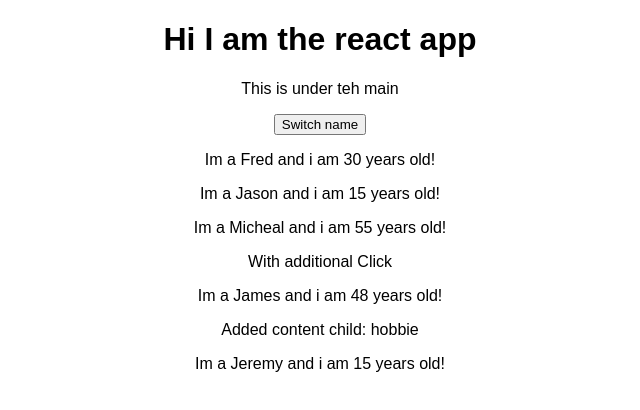
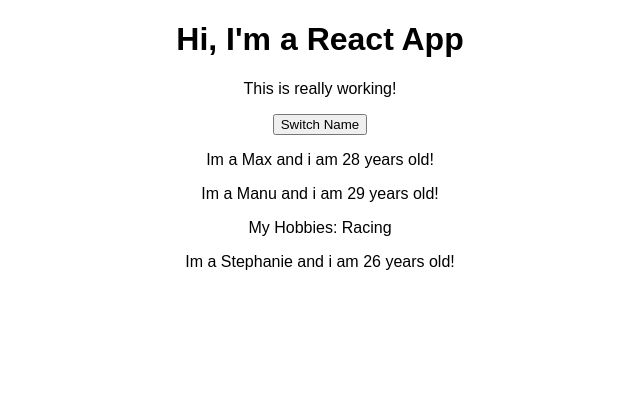
Before and after one commit to lucianboatright/React_training, a React (Create React App) app: page / in a window 1280 px wide. Shown: the top 410 px of the page, without its empty margins (320-960 px from the left). Built offline with nearby package versions, Linux system fonts and the light colour scheme.

Commit message:
added class state rarther then hooks

```diff
--- a/src/App.js
+++ b/src/App.js
@@ -1,57 +1,120 @@
-import React, { useState } from 'react';
+import React, { Component } from 'react';
 import './App.css';
 import Person from './Person/Person';
 
-const app = (props) => {
-    const [ personsState, setPersonsState ] = useState({
+class App extends Component {
+  state = {
+    persons: [
+      { name: 'Max', age: 28 },
+      { name: 'Manu', age: 29 },
+      { name: 'Stephanie', age: 26 }
+    ],
+    otherState: 'some other value'
+  }
+
+  switchNameHandler = (newName) => {
+    // console.log('Was clicked!');
+    // DON'T DO THIS: this.state.persons[0].name = 'Maximilian';
+    this.setState( {
       persons: [
-        { name: "Fred", age: 30 },
-        { name: "Jason", age: 15 },
-        { name: "Micheal", age: 55 }
-      ],
-      // otherState: "Some other state"
-    });
+        { name: newName, age: this.state.persons[0].age += 1},
+        { name: 'Manu', age: this.state.persons[0].age += 1},
+        { name: 'Stephanie', age: this.state.persons[0].age += 1 }
+      ]
+    } )
+  }
 
-    // State slicking using two arguments on const [original, newstate(not required to use)]
-    // now outside te perosnState is will carry over and not be lost onClick event
-    // Hooks are all about 'useState' functions(line 6) imported instead of component
-    const [otherState, setOtherState] = useState('NEW STATEMENT');
+  nameChangedHandler = (event) => {
+    this.setState( {
+      persons: [
+        { name: 'Max', age: this.state.persons[0].age += 1},
+        { name: event.target.value, age: this.state.persons[1].age += 1},
+        { name: 'Stephanie', age: this.state.persons[2].age += 1 }
+      ]
+    } )
+  }
 
-    console.log(personsState, otherState)
-
-    const swithNameHandeler = (newName) => {
-      // console.log('Was clicked');
-      // DONT DO THIS!! this.state.persons.age = this.state.persons.age +=1
-      setPersonsState({
-        persons: [
-          { name: newName, age: personsState.persons[0].age += 1},
-          { name: "Jason", age: personsState.persons[1].age += 1 },
-          { name: "Micheal", age: personsState.persons[2].age += 1}
-        ]
-      })
-    }
+  render () {
     return (
       <div className="App">
-        <h1>Hi I am the react app</h1>
-        <p>This is under teh main</p>
-        <button onClick={swithNameHandeler.bind(this, "Name of Button")} >Switch name</button>
+        <h1>Hi, I'm a React App</h1>
+        <p>This is really working!</p>
+        <button onClick={() => this.switchNameHandler('Maximilian!!')}>Switch Name</button>
         <Person
-          name={personsState.persons[0].name}
-          age={personsState.persons[0].age} />
+          name={this.state.persons[0].name}
+          age={this.state.persons[0].age} />
         <Person
-          name={personsState.persons[1].name}
-          age={personsState.persons[1].age} />
+          name={this.state.persons[1].name}
+          age={this.state.persons[1].age}
+          click={this.switchNameHandler.bind(this, 'Max!')}
+          changed={this.nameChangedHandler} >My Hobbies: Racing</Person>
         <Person
-          name={personsState.persons[2].name}
-          age={personsState.persons[2].age}
-          click={swithNameHandeler.bind(this, "Name of Click")}> With additional Click </Person>
-        <Person name="James" age= '48' > Added content child: hobbie </Person>
-        <Person name="Jeremy" age= '15'  />
+          name={this.state.persons[2].name}
+          age={this.state.persons[2].age} />
       </div>
     );
     // return React.createElement('div', {className: 'App'}, React.createElement('h1', null, 'Does this work now?'));
+  }
+}
+
+export default App;
 
 
-}
+// import React, { useState } from 'react';
+// import './App.css';
+// import Person from './Person/Person';
 
-export default app;
+// const app = (props) => {
+//     const [ personsState, setPersonsState ] = useState({
+//       persons: [
+//         { name: "Fred", age: 30 },
+//         { name: "Jason", age: 15 },
+//         { name: "Micheal", age: 55 }
+//       ],
+//       // otherState: "Some other state"
+//     });
+
+//     // State slicking using two arguments on const [original, newstate(not required to use)]
+//     // now outside te perosnState is will carry over and not be lost onClick event
+//     // Hooks are all about 'useState' functions(line 6) imported instead of component
+//     // const [otherState, setOtherState] = useState('NEW STATEMENT');
+
+//     // console.log(personsState, otherState)
+
+//     const swithNameHandeler = (newName) => {
+//       // console.log('Was clicked');
+//       // DONT DO THIS!! this.state.persons.age = this.state.persons.age +=1
+//       setPersonsState({
+//         persons: [
+//           { name: newName, age: personsState.persons[0].age += 1},
+//           { name: "Jason", age: personsState.persons[1].age += 1 },
+//           { name: "Micheal", age: personsState.persons[2].age += 1}
+//         ]
+//       })
+//     }
+
+//     return (
+//       <div className="App">
+//         <h1>Hi I am the react app</h1>
+//         <p>This is under teh main</p>
+//         <button onClick={swithNameHandeler("NEW onClick binder")} >Switch name</button>
+//         <Person
+//           name={personsState.persons[0].name}
+//           age={personsState.persons[0].age} />
+//         <Person
+//           name={personsState.persons[1].name}
+//           age={personsState.persons[1].age} />
+//         <Person
+//           name={personsState.persons[2].name}
+//           age={personsState.persons[2].age}
+//           click={swithNameHandeler.bind(this, "Name of Click")}> With additional Click </Person>
+//         <Person name="James" age= '48' > Added content child: hobbie </Person>
+//         <Person name="Jeremy" age= '15'  />
+//       </div>
+//     );
+//     // return React.createElement('div', {className: 'App'}, React.createElement('h1', null, 'Does this work now?'));
+
+
+// }
+
+// export default app;
--- a/src/Person/Person.js
+++ b/src/Person/Person.js
@@ -5,6 +5,7 @@
     <div>
         <p onClick={props.click}> Im a {props.name} and i am {props.age} years old!</p>
         <p>{props.children}</p>
+        {/* <input type="text" onChange={props.changed} /> */}
     </div>
     )
 };
```
